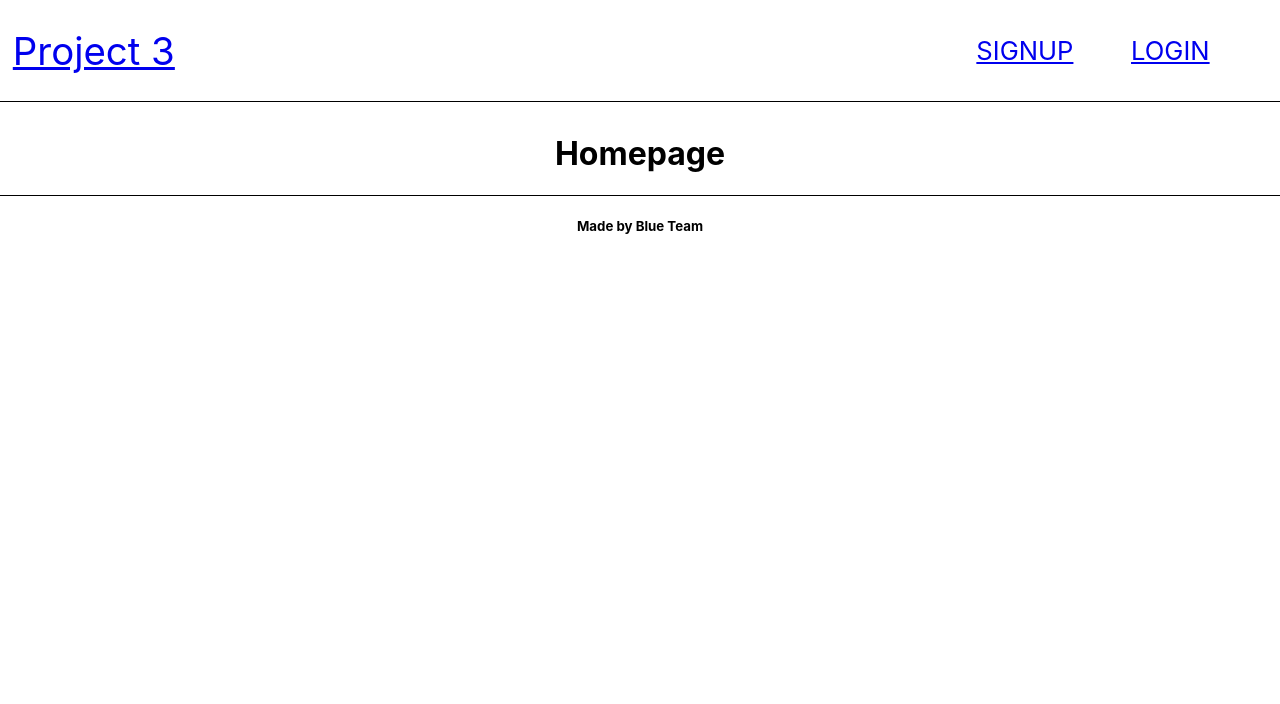
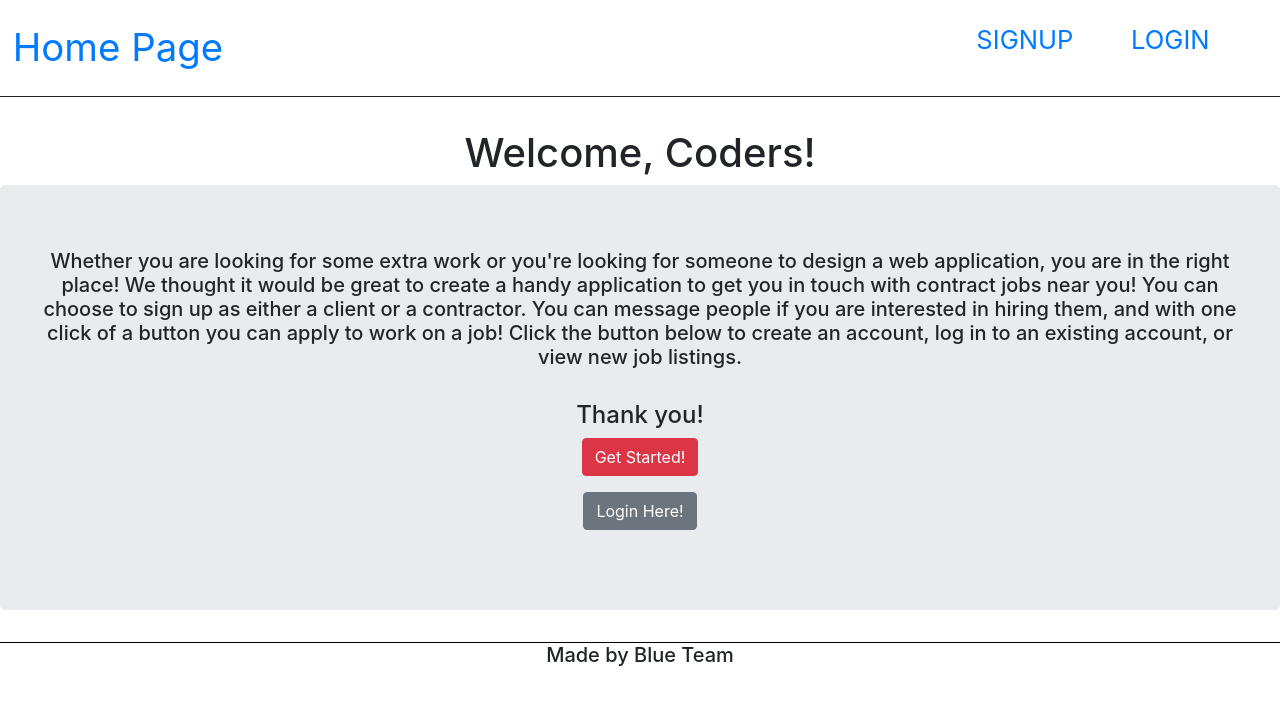
Before and after one commit to maxonemillion/monke, a React (Create React App) app in the folder client/: page / in a window 1280 px wide. Shown: the top 704 px of the page. Built offline with nearby package versions, Linux system fonts and the light colour scheme.

Commit message:
1st draft for homepage design

```diff
--- a/client/src/components/NavBar/NavBar.jsx
+++ b/client/src/components/NavBar/NavBar.jsx
@@ -6,7 +6,7 @@ const Navbar = () => {
   return (
     <nav className="Navbar">
       <div className="Navbar-brand">
-      <Link to="/">Project 3</Link>
+      <Link to="/">Home Page</Link>
       </div>
 
       <ul className="Navbar-links">
--- a/client/src/pages/HomePage/HomePage.jsx
+++ b/client/src/pages/HomePage/HomePage.jsx
@@ -1,11 +1,41 @@
-import React from 'react'
+import React from "react";
+import Jumbotron from "react-bootstrap/Jumbotron";
+import Button from "react-bootstrap/Button";
 
 function HomePage() {
-    return (
-        <div>
-            <h1>Homepage</h1>
-        </div>
-    )
+  return (
+    <div id="homePage">
+      <h1>Welcome, Coders!</h1>
+      <div className="center">
+        <Jumbotron>
+          <h5>
+            Whether you are looking for some extra work or you're looking for
+            someone to design a web application, you are in the right place! We
+            thought it would be great to create a handy application to get you
+            in touch with contract jobs near you! You can choose to sign up as
+            either a client or a contractor. You can message people if you are
+            interested in hiring them, and with one click of a button you can
+            apply to work on a job! Click the button below to create an account,
+            log in to an existing account, or view new job listings.
+          </h5>
+          <br></br>
+          <h4>
+            Thank you!
+          </h4>
+          <p>
+            <Button id="getStarted" variant="danger">
+              Get Started!
+            </Button>
+          </p>
+          <p>
+            <Button id="loginHome" variant="secondary">
+              Login Here!
+            </Button>
+          </p>
+        </Jumbotron>
+      </div>
+    </div>
+  );
 }
 
 export default HomePage;
--- a/client/src/pages/HomePage/index.js
+++ b/client/src/pages/HomePage/index.js
@@ -1 +1,2 @@
+import 'bootstrap/dist/css/bootstrap.css';
 export { default } from "./HomePage";
```
Also changed, not shown: package.json (+7 -1 lines), client/src/pages/LoginPage/LoginPage.jsx (line endings or trailing spaces), 2 other files (tests, documents, lock files or other folders).
